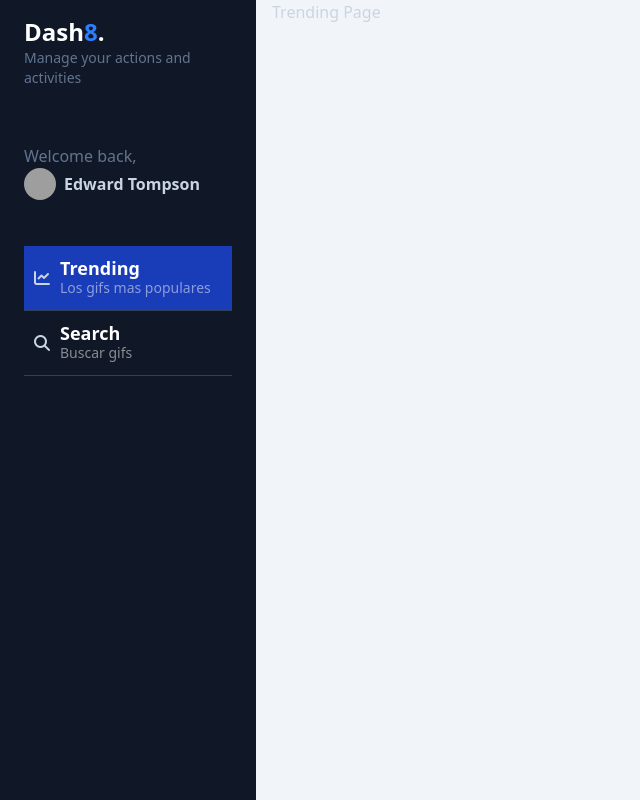
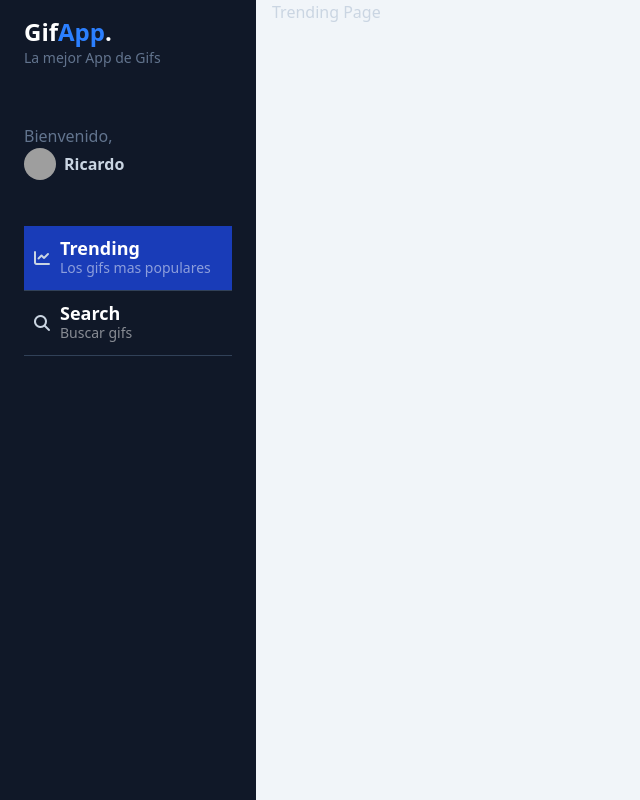
Before and after one commit to RicardoGT0/AngularCourse, an Angular app in the folder 03-giftApp/: page /dashboard/trending in a window 1280 px wide. Shown: the whole page, without its empty margins (0-640 px from the left). Built offline with nearby package versions, Linux system fonts and the light colour scheme; grey boxes are pictures that could not be loaded.

Commit message:
Implementacion Variables de entorno en SideMenu-Header

```diff
--- a/03-giftApp/src/app/Gift/components/sideMenu-header/sideMenu-header.component.html
+++ b/03-giftApp/src/app/Gift/components/sideMenu-header/sideMenu-header.component.html
@@ -1,9 +1,9 @@
 <div id="logo" class="my-4 px-6">
-  <h1 class="text-lg md:text-2xl font-bold text-white">Dash<span class="text-blue-500">8</span>.</h1>
-  <p class="text-slate-500 text-sm">Manage your actions and activities</p>
+  <h1 class="text-lg md:text-2xl font-bold text-white">{{envs.companyName1}}<span class="text-blue-500">{{envs.companyName2}}</span>.</h1>
+  <p class="text-slate-500 text-sm">{{envs.companySlogan}}</p>
 </div>
 <div id="profile" class="px-6 py-10">
-  <p class="text-slate-500">Welcome back,</p>
+  <p class="text-slate-500">Bienvenido,</p>
   <a href="#" class="inline-flex space-x-2 items-center">
     <span>
       <img class="rounded-full w-8 h-8"
@@ -11,7 +11,7 @@
         alt="">
     </span>
     <span class="text-sm md:text-base font-bold">
-      Edward Tompson
+      Ricardo
     </span>
   </a>
 </div>
--- a/03-giftApp/src/app/Gift/components/sideMenu-header/sideMenu-header.component.ts
+++ b/03-giftApp/src/app/Gift/components/sideMenu-header/sideMenu-header.component.ts
@@ -1,8 +1,11 @@
 import { Component } from '@angular/core';
+import { environment } from '@environments/environment';
 
 @Component({
   selector: 'side-menu-header',
   imports: [],
   templateUrl: './sideMenu-header.component.html',
 })
-export class SideMenuHeaderComponent { }
+export class SideMenuHeaderComponent {
+  envs = environment
+}
```
